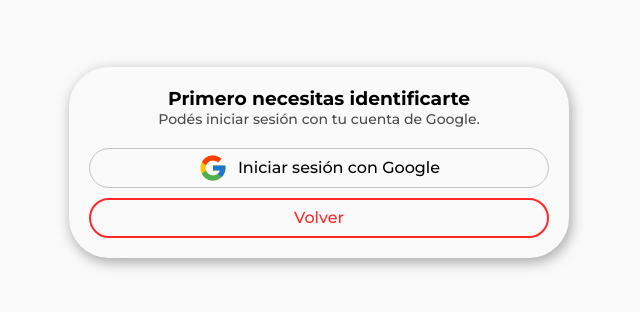
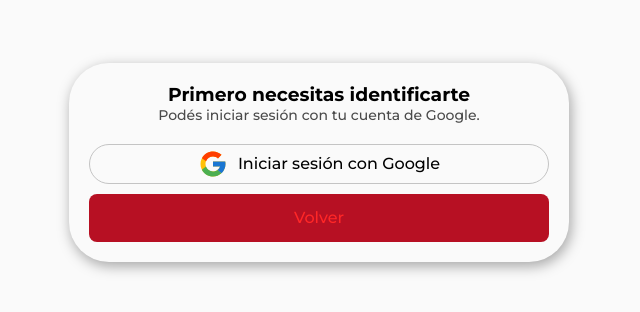
Before and after one commit to lautaroAguilar/LeandroAguilar, a Next.js app: page /signUp in a window 1280 px wide. Shown: the part 238-550 px from the top of the page, without its empty margins (321-961 px from the left). Built offline with nearby package versions, Linux system fonts and the light colour scheme; no server answers.

Commit message:
delete styled-components from Button

```diff
--- a/src/components/Button/Button.jsx
+++ b/src/components/Button/Button.jsx
@@ -1,21 +1,63 @@
-"use client"
-import React from 'react'
-import Link from 'next/link'
-import {CustomButton, CustomLink} from "./button_styled";
-
-export default function Button({text, onClick , type, href, icon}) {
-
-    return (
-      <>
+"use client";
+import React from "react";
+import Link from "next/link";
+import { fontTitle } from "@/app/font";
+export default function Button({
+  text,
+  onClick,
+  type,
+  href,
+  icon,
+  secondary,
+  terciary,
+}) {
+  return (
+    <>
       {href ? (
-        <CustomButton type={type} onClick={onClick}>
-          <CustomLink href={href}>{text} {icon}</CustomLink>
-        </CustomButton>
+        <button
+          className={fontTitle.className}
+          type={type}
+          onClick={onClick}
+          style={{
+            display: "flex",
+            justifyContent: "center",
+            alignItems: "center",
+            height: "48px",
+            width: "100%",
+            color: "#f5f5f5",
+            fontSize: "18px",
+            borderRadius: "8px",
+            cursor: "pointer",
+            background: secondary || terciary ? "transparent" : "#b71023",
+            border: secondary ? "1px solid #9c9c9c" : "none",
+          }}
+        >
+          <Link href={href}>
+            {text} {icon}
+          </Link>
+        </button>
       ) : (
-        <CustomButton  type={type} onClick={onClick}>
-          {text}
-        </CustomButton>
+        <button
+          className={fontTitle.className}
+          type={type}
+          onClick={onClick}
+          style={{
+            display: "flex",
+            justifyContent: "center",
+            alignItems: "center",
+            height: "48px",
+            width: "100%",
+            color: "#f5f5f5",
+            fontSize: "18px",
+            borderRadius: "8px",
+            cursor: "pointer",
+            background: secondary || terciary ? "transparent" : "#b71023",
+            border: secondary ? "1px solid #9c9c9c" : "none",
+          }}
+        >
+          {text} {icon}
+        </button>
       )}
     </>
-  )
+  );
 }
--- a/src/components/Button/button_styled.js
+++ /dev/null
@@ -1,24 +0,0 @@
-import styled from "styled-components";
-import Link from "next/link";
-
-export const CustomButton = styled.button`
-  display: flex;
-  justify-content: center;
-
-  height: 40px;
-  width: 100%;
-  border-radius: 40px;
-  border: none;
-  padding: 12px 16px;
-  cursor: pointer;
-  color: white;
-  background-color: #ff2727;
-  font-family: var(--font-bebas);
-  font-size: 16px;
-`;
-
-export const CustomLink = styled(Link)`
-  width: 100%;
-  text-decoration: none;
-  color: white;
-`;
--- a/src/components/client/Buttons/Buttons.module.css
+++ b/src/components/client/Buttons/Buttons.module.css
@@ -6,41 +6,14 @@
   align-items: center;
   margin-top: 3rem;
 }
-.btnSecondary {
-  display: inline-block;
-  height: 40px;
-  width: 100%;
-  border: 1px solid #ff2727;
-  border-radius: 20px;
-  background-color: transparent;
-  color: #ff2727;
-  text-align: center;
-  padding-top: 8px;
-  margin-bottom: 10px;
-  transition: all 0.4s ease;
-}
-.btnSecondary:hover {
-  transform: translateY(-2px);
-  box-shadow: 2px 4px 14px 0px rgba(255, 98, 98, 0.438);
-}
-.container Button {
-  transition: all 0.4s ease;
-}
-.container Button:hover {
-  transform: translateY(-2px);
-  box-shadow: 2px 4px 14px 0px rgba(255, 98, 98, 0.438);
-}
+
 @media (min-width: 1024px) {
   .container {
+    width: 100%;
+    display: flex;
     flex-direction: row;
-    width: 40%;
     justify-content: center;
     align-items: center;
-    position: absolute;
-    left: 0;
-  }
-  .btnSecondary{
-    margin-bottom: 0px;
-    margin-right: 5px;
+    gap: 1rem;
   }
 }
```
Also changed, not shown: src/components/client/Buttons/Buttons.jsx (+8 -17 lines).
